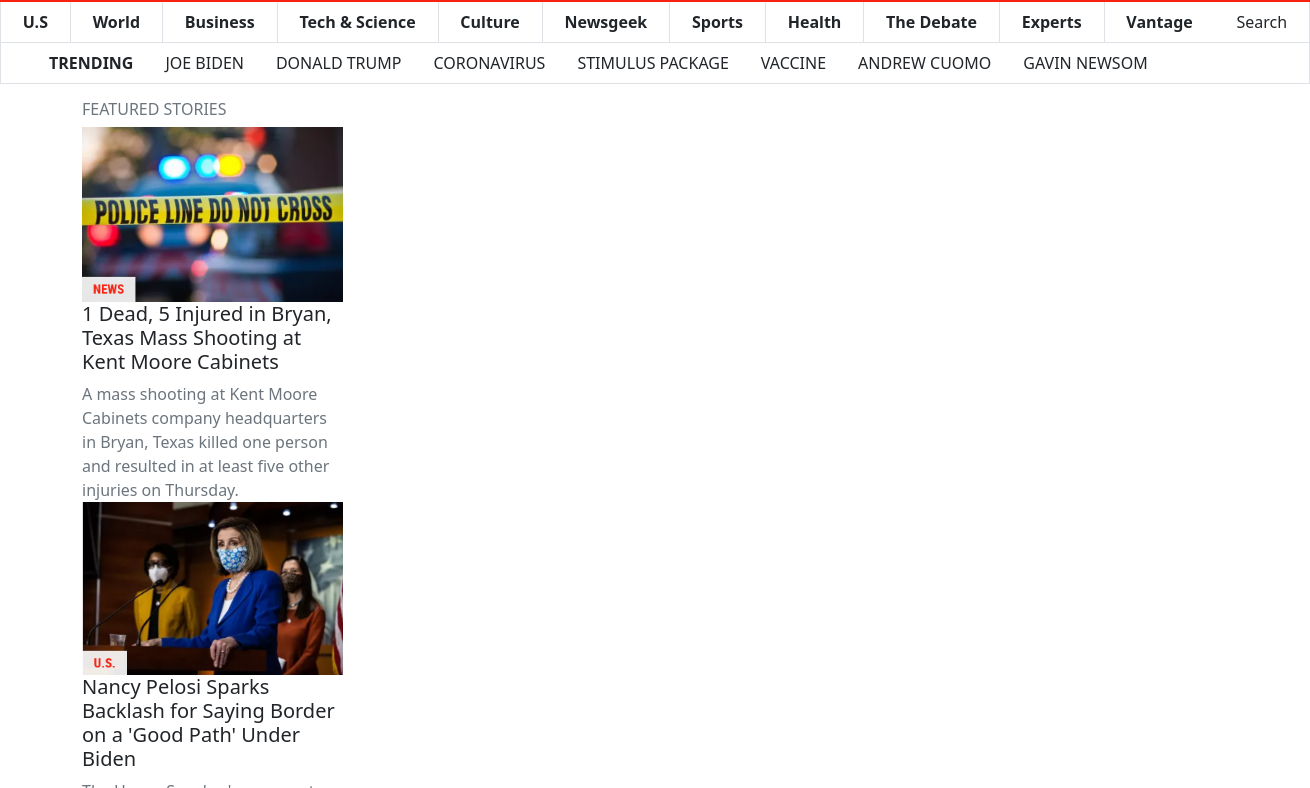
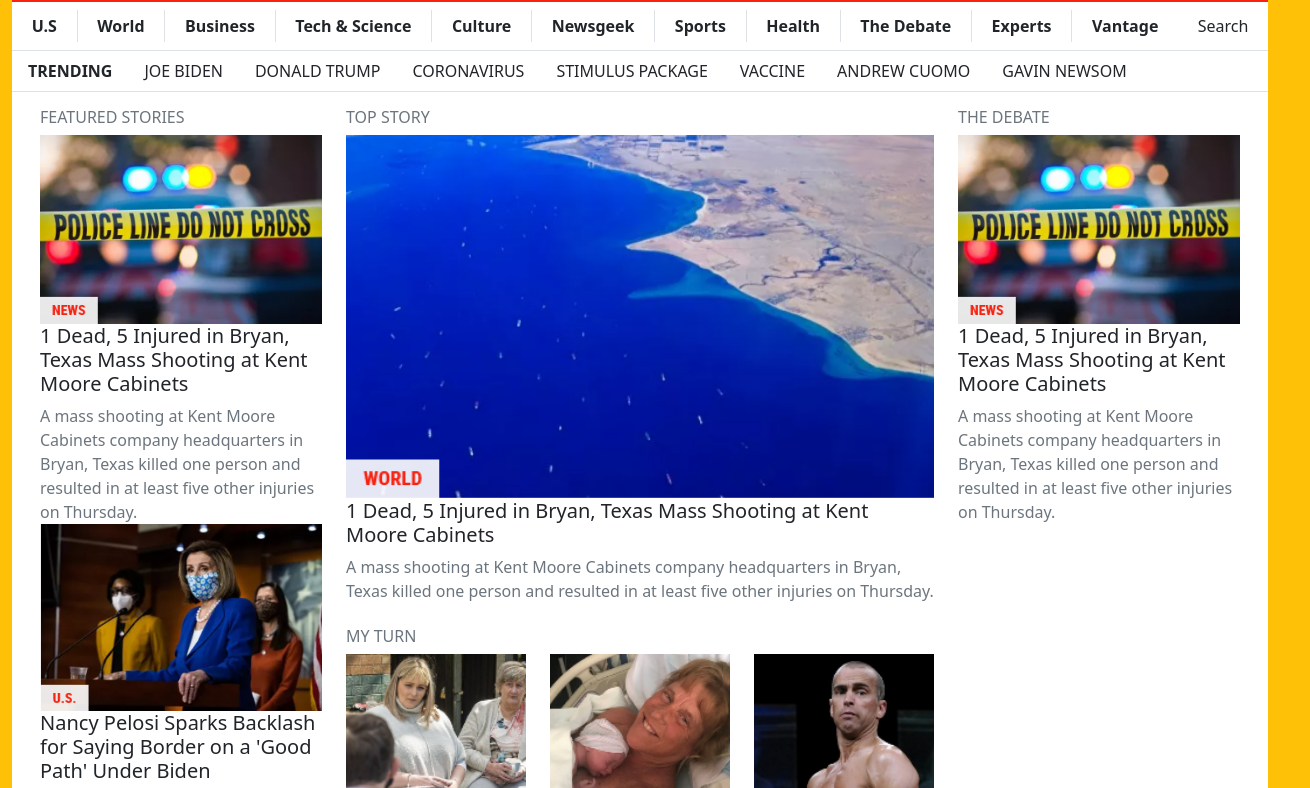
Before and after one commit to mariabarkouzou/FrontEndCourseExercises, a plain HTML site: page Using Bootstrap/index.html in a window 1280 px wide. Shown: the part 91-879 px from the top of the page, 1310 px wide, since content can reach past the window. Drawn offline with nearby package versions, Linux system fonts and the light colour scheme.

Commit message:
Added images and almost fixed middle section

```diff
--- a/Using Bootstrap/index.html
+++ b/Using Bootstrap/index.html
@@ -11,15 +11,13 @@
 			crossorigin="anonymous"
 		/>
 		<link rel="stylesheet" href="styles.css" />
-    <link rel="icon" href="images/icon.png" type="image/png" sizes="16x16">
+		<link rel="icon" href="images/icon.png" type="image/png" sizes="16x16" />
 		<title>Newsweek - News, Analysis, Politics, Business, Technology</title>
 	</head>
-  <body class="font-arial">
-    <header class="">
-      <div
-        class="top-header d-flex justify-content-around align-items-center p-3"
-      >
-        <p class=" date text-white p-2">Thu , Apr 08, 2021</p>
+	<body class="font-arial bg-warning">
+		<header class="container-fluid">
+			<div class="top-header d-flex justify-content-around align-items-center p-3">
+				<p class="date text-white p-2">Thu , Apr 08, 2021</p>
 				<svg
 					class="logo"
 					version="1.1"
@@ -41,34 +39,27 @@
 				</svg>
 				<!-- <h1 class="text-white text-center fw-bold">Newsweek</h1> -->
 				<button class="login border-0 text-white">LOGIN</button>
-        <button class="bg-warning border-0 rounded-pill p-1">
-          SUBSCRIBE >
-        </button>
+				<button class="bg-warning border-0 rounded-pill p-1">SUBSCRIBE ></button>
 			</div>
 
-      <nav class="navbar-expand-lg navbar-light w-80 text-center">
-        <ul class="first nav">
-          <li class="flex-grow-1 nav-item border-start border-end p-2 fw-bold">
-            U.S
-          </li>
-          <li class="flex-grow-1 nav-item border-end p-2 fw-bold">World</li>
-          <li class="flex-grow-1 nav-item border-end p-2 fw-bold">Business</li>
-          <li class="flex-grow-1 nav-item border-end p-2 fw-bold">
-            Tech & Science
-          </li>
-          <li class="flex-grow-1 nav-item border-end p-2 fw-bold">Culture</li>
-          <li class="flex-grow-1 nav-item border-end p-2 fw-bold">Newsgeek</li>
-          <li class="flex-grow-1 nav-item border-end p-2 fw-bold">Sports</li>
-          <li class="flex-grow-1 nav-item border-end p-2 fw-bold">Health</li>
-          <li class="flex-grow-1 nav-item border-end p-2 fw-bold">
-            The Debate
-          </li>
-          <li class="flex-grow-1 nav-item border-end p-2 fw-bold">Experts</li>
-          <li class="flex-grow-1 nav-item p-2 fw-bold">Vantage</li>
-          <li class="flex-grow-1 nav-item p-2 border-end">Search</li>
+			<nav class="navbar-expand-lg navbar-light bg-white text-center">
+				<ul class="first nav pb-2 pt-2">
+					<li class="flex-grow-1 nav-item border-end p-1 fw-bold">U.S</li>
+					<li class="flex-grow-1 nav-item border-end p-1 fw-bold">World</li>
+					<li class="flex-grow-1 nav-item border-end p-1 fw-bold">Business</li>
+					<li class="flex-grow-1 nav-item border-end p-1 fw-bold">Tech & Science</li>
+					<li class="flex-grow-1 nav-item border-end p-1 fw-bold">Culture</li>
+					<li class="flex-grow-1 nav-item border-end p-1 fw-bold">Newsgeek</li>
+					<li class="flex-grow-1 nav-item border-end p-1 fw-bold">Sports</li>
+					<li class="flex-grow-1 nav-item border-end p-1 fw-bold">Health</li>
+					<li class="flex-grow-1 nav-item border-end p-1 fw-bold">The Debate</li>
+					<li class="flex-grow-1 nav-item border-end p-1 fw-bold">Experts</li>
+					<li class="flex-grow-1 nav-item p-1 fw-bold">Vantage</li>
+					<li class="flex-grow-1 nav-item p-1">Search</li>
 				</ul>
 			</nav>
-      <ul class="second d-flex border">
+			<nav class="navbar-expand-lg bg-white text-center">
+				<ul class="second nav border-bottom border-top">
 					<li class="nav-item nav-link text-dark fw-bold">TRENDING</li>
 					<li class="nav-item nav-link text-dark">JOE BIDEN</li>
 					<li class="nav-item nav-link text-dark">DONALD TRUMP</li>
@@ -78,64 +69,73 @@
 					<li class="nav-item nav-link text-dark">ANDREW CUOMO</li>
 					<li class="nav-item nav-link text-dark">GAVIN NEWSOM</li>
 				</ul>
+			</nav>
 		</header>
 
-    <main>
-        <section class="container main-section pr-4 pl-4">
-            <div class="row">
-                <div class="col-lg-3 col-md-5 col-sm-12 featured-top-debate">
+		<main class="container-fluid">
+			<section class="main row bg-white p-3 w-100 mx-auto">
+				<!-- FEATURED STORIES -->
+				<section class="featured-stories col-xl-3 col-lg-3 col-md-3">
+					<div class="featured-top-debate">
 						<h6 class="text-secondary text-uppercase">featured stories</h6>
 						<div class="card border-0">
-                        <img src="images/image (9).png" class="card-img-top rounded-0" alt="Police Tape">
+							<img src="images/image (9).png" class="card-img-top rounded-0" alt="Police Tape" />
 							<div class="article-body">
 								<h5 class="card-title font-weight-bold">1 Dead, 5 Injured in Bryan, Texas Mass Shooting at Kent Moore Cabinets</h5>
-                            <p class="card-text text-secondary">A mass shooting at Kent Moore Cabinets company headquarters in Bryan, Texas killed one person and resulted in at least five other injuries on Thursday.</p>
+								<p class="card-text text-secondary">
+									A mass shooting at Kent Moore Cabinets company headquarters in Bryan, Texas killed one person and resulted in at least five other injuries on Thursday.
+								</p>
 							</div>
 						</div>
 						<div class="card border-0">
-                        <img src="images/image (10).png" class="card-img-top rounded-0" alt="Nancy Pelosi">
+							<img src="images/image (10).png" class="card-img-top rounded-0" alt="Nancy Pelosi" />
 							<div class="article-body">
 								<h5 class="card-title font-weight-bold">Nancy Pelosi Sparks Backlash for Saying Border on a 'Good Path' Under Biden</h5>
-                            <p class="card-text text-secondary">The House Speaker's comments came after the U.S. recorded almost 19,000 unaccompanied migrant children traveling across the southern border in March.</p>
+								<p class="card-text text-secondary">
+									The House Speaker's comments came after the U.S. recorded almost 19,000 unaccompanied migrant children traveling across the southern border in March.
+								</p>
 							</div>
 						</div>
 						<div class="card border-0">
-                        <img src="images/image (11).png" class="card-img-top rounded-0" alt="Ghislaine Maxwell's Lawyer">
+							<img src="images/image (11).png" class="card-img-top rounded-0" alt="Ghislaine Maxwell's Lawyer" />
 							<div class="article-body">
 								<h5 class="card-title font-weight-bold">Ghislaine Maxwell's Lawyer Hits Back at Jail's Claim</h5>
-                            <p class="card-text text-secondary">According to the Associated Press, Bobbi Sternheim, Maxwell's lawyer wrote a letter on Wednesday stating that "Blaming Ms. Maxwell for the filth of her severely restricted environment is utterly misplaced. To suggest she willingly lives in squalor is absurd."</p>
+								<p class="card-text text-secondary">
+									According to the Associated Press, Bobbi Sternheim, Maxwell's lawyer wrote a letter on Wednesday stating that "Blaming Ms. Maxwell for the filth of her severely
+									restricted environment is utterly misplaced. To suggest she willingly lives in squalor is absurd."
+								</p>
 							</div>
 						</div>
 						<div class="card border-0">
-                        <img src="images/image (1).png" class="card-img-top rounded-0" alt="Man holding a sign">
+							<img src="images/image (1).png" class="card-img-top rounded-0" alt="Man holding a sign" />
 							<div class="article-body">
 								<h5 class="card-title font-weight-bold">Hundreds of Alabama's Amazon Union Votes Contested as Ballot Count Begins</h5>
 								<p class="card-text text-secondary">The margin of victory must be greater than the number of contested votes in order to declare a winner.</p>
 							</div>
 						</div>
 						<div class="card border-0">
-                        <img src="images/image (2).png" class="card-img-top rounded-0" alt="Cars Burning">
+							<img src="images/image (2).png" class="card-img-top rounded-0" alt="Cars Burning" />
 							<div class="article-body">
 								<h5 class="card-title font-weight-bold">Dramatic Pictures and Videos Show Unrest in Northern Ireland</h5>
 								<p class="card-text text-secondary">A bus was hijacked and set on fire in West Belfast on Wednesday as Northern Ireland has experienced a week of widespread unrest.</p>
 							</div>
 						</div>
 						<div class="card border-0">
-                            <img src="images/image (3).png" class="card-img-top rounded-0" alt="House Views">
+							<img src="images/image (3).png" class="card-img-top rounded-0" alt="House Views" />
 							<div class="article-body">
 								<h5 class="card-title font-weight-bold">Portugal Reboots With Sustainability Drive</h5>
 								<p class="card-text text-secondary">Discover how the resilient Iberian nation has fast-tracked its plans to embrace an innovation-led economy and carbon neutrality.</p>
 							</div>
 						</div>
 						<div class="card border-0">
-                                <img src="images/image (4).png" class="card-img-top rounded-0" alt="Team of Doctors">
+							<img src="images/image (4).png" class="card-img-top rounded-0" alt="Team of Doctors" />
 							<div class="article-body">
 								<h5 class="card-title font-weight-bold">Japan</h5>
 								<p class="card-text text-secondary">Combating the COVID-19 Across Borders: Japan’s Multilateral Approach to the Global Pandemic Crisis.</p>
 							</div>
 						</div>
 						<div class="card border-0">
-                                    <img src="images/image (5).png" class="card-img-top rounded-0" alt="Advertisement">
+							<img src="images/image (5).png" class="card-img-top rounded-0" alt="Advertisement" />
 							<div class="article-body">
 								<h5 class="card-title font-weight-bold">World's Best Hospitals 2021</h5>
 								<p class="card-text text-secondary">For the third year, Newsweek has partnered with Statista to reveal the 2,000 World's Best Hospitals in 25 countries</p>
@@ -143,7 +143,7 @@
 						</div>
 
 						<div class="card border-0">
-                                        <img src="images/image (6).png" class="card-img-top rounded-0" alt="Girl in a wheelchair">
+							<img src="images/image (6).png" class="card-img-top rounded-0" alt="Girl in a wheelchair" />
 							<div class="article-body">
 								<h5 class="card-title font-weight-bold">Japan</h5>
 								<p class="card-text text-secondary">Robotic Assistance Has the Potential to Play a Key Role in the Fight Against COVID-19.</p>
@@ -151,25 +151,91 @@
 						</div>
 
 						<div class="card border-0">
-                                            <img src="images/image (7).png" class="card-img-top rounded-0" alt="Advertisement">
+							<img src="images/image (7).png" class="card-img-top rounded-0" alt="Advertisement" />
 							<div class="article-body">
 								<h5 class="card-title font-weight-bold">Best Maternity Hospitals 2021</h5>
 								<p class="card-text text-secondary">Newsweek partnered with The Leapfrog Group to highlight the Best Maternity Hospitals 2021.</p>
 							</div>
 							<div class="card border-0">
-                                                <img src="images/image (8).png" class="card-img-top rounded-0" alt="House">
+								<img src="images/image (8).png" class="card-img-top rounded-0" alt="House" />
 								<div class="article-body">
 									<h5 class="card-title font-weight-bold">This Startup Is Making Long Distance Real Estate Investing Possible for Millennials</h5>
 									<p class="card-text text-secondary">75% of Roofstock users are first-time real estate investors, and more than half are under 35.</p>
-                                                </div>
-
 								</div>
 							</div>
 						</div>
 					</div>
 				</section>
+				<!-- FEATURED STORIES -->
+
+				<!-- TOP STORY -->
+				<section class="top-stories col-xl-6 col-lg-6 col-md-6">
+					<div class="top-story">
+						<h3 class="h6 text-secondary text-uppercase">top story</h3>
+						<img src="images/image (12).png" class="card-img-top rounded-0" alt="Police Tape" />
+						<div class="article-body">
+							<h5 class="card-title font-weight-bold">1 Dead, 5 Injured in Bryan, Texas Mass Shooting at Kent Moore Cabinets</h5>
+							<p class="card-text text-secondary">
+								A mass shooting at Kent Moore Cabinets company headquarters in Bryan, Texas killed one person and resulted in at least five other injuries on Thursday.
+							</p>
+						</div>
+					</div>
+
+					<section class="my-turn mt-4">
+						<h3 class="h6 text-secondary text-uppercase">my turn</h3>
+						<div class="row">
+							<article class="article-1 col">
+								<img src="images/image (15).png" class="img-fluid mb-2 card-img-top rounded-0" alt="Police Tape" />
+								<h5 class="h6 text-secondary font-weight-bold">'I Became Friends With The Man Who Robbed Me'</h5>
+							</article>
+							<article class="article-2 col">
+								<img src="images/image (20).png" class="img-fluid mb-2 card-img-top rounded-0" alt="Police Tape" />
+								<h5 class="h6 text-secondary font-weight-bold">'I Had a Baby at 57'</h5>
+							</article>
+							<article class="article-3 col">
+								<img src="images/image (19).png" class="img-fluid mb-2 card-img-top rounded-0" alt="Police Tape" />
+								<h5 class="h6 text-secondary font-weight-bold">'I Am a Body Builder With Cerebral Palsy'</h5>
+							</article>
+						</div>
+
+						<section class="culture-travel mt-4">
+							<h3 class="h6 text-secondary text-uppercase">culture & travel</h3>
+							<div class="row">
+								<article class="article-4 col">
+									<img src="images/image (18).png" class="mb-2 img-fluid card-img-top rounded-0" alt="Police Tape" />
+									<h5 class="h6 text-secondary card-title font-weight-bold">The Future of Travel Awards</h5>
+								</article>
+								<article class="article-5 col">
+									<img src="images/image (17).png" class="mb-2 img-fluid card-img-top rounded-0" alt="Police Tape" />
+									<h5 class="h6 text-secondary card-title font-weight-bold">The Kitchen without Borders: Dishes From Refugee and Immigrant Chefs</h5>
+								</article>
+								<article class="article-6 col">
+									<img src="images/image (21).png" class="mb-2 img-fluid card-img-top rounded-0" alt="Police Tape" />
+									<h5 class="h6 text-secondary card-title font-weight-bold">Why Two Polar Wonder Women Are Braving the Arctic Winter Alone—Again</h5>
+								</article>
+							</div>
+						</section>
+					</section>
+				</section>
+				<!-- TOP STORY -->
+
+				<!-- THE DEBATE -->
+				<section class="the-debate col-xl-3 col-lg-3 col-md-3">
+					<div class="featured-top-debate">
+						<h6 class="text-secondary text-uppercase">the debate</h6>
+						<div class="card border-0">
+							<img src="images/image (9).png" class="card-img-top rounded-0" alt="Police Tape" />
+							<div class="article-body">
+								<h5 class="card-title font-weight-bold">1 Dead, 5 Injured in Bryan, Texas Mass Shooting at Kent Moore Cabinets</h5>
+								<p class="card-text text-secondary">
+									A mass shooting at Kent Moore Cabinets company headquarters in Bryan, Texas killed one person and resulted in at least five other injuries on Thursday.
+								</p>
+							</div>
+						</div>
+					</div>
+				</section>
+				<!-- THE DEBATE  -->
+			</section>
 		</main>
-
-
 	</body>
 </html>
--- a/Using Bootstrap/styles.css
+++ b/Using Bootstrap/styles.css
@@ -14,11 +14,6 @@
   background-color: #f72210;
 }
 
-header {
-  width: 1310px;
-  margin: auto;
-}
-
 .nav-item {
   cursor: pointer;
 }
```
Also changed, not shown: Using Bootstrap/images/image (15).png (added), Using Bootstrap/images/image (16).png (added), Using Bootstrap/images/image (17).png (added), Using Bootstrap/images/image (18).png (added), Using Bootstrap/images/image (19).png (added), Using Bootstrap/images/image (20).png (added), Using Bootstrap/images/image (21).png (added). Lines whose indentation alone changed are shown as unchanged.
